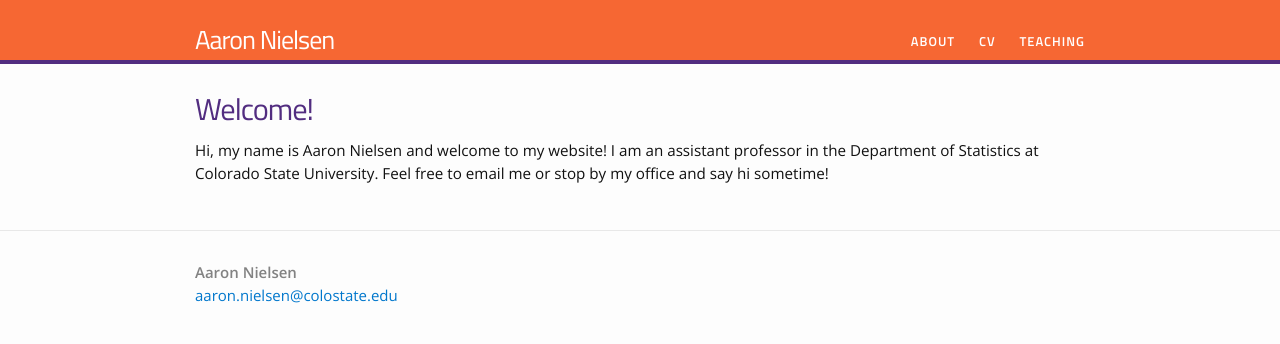
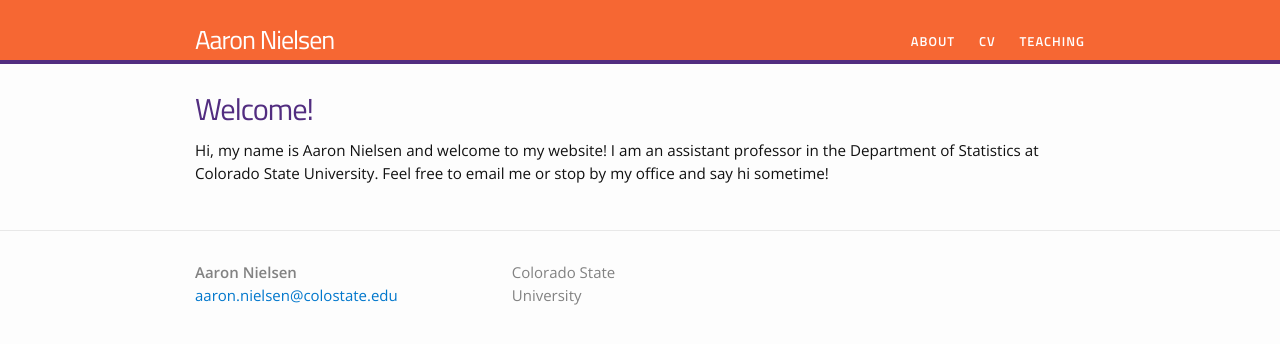
Before and after one commit to aaron-nielsen/aaron-nielsen.github.io, a Jekyll site: the page built from index.html, in a window 1280 px wide. Shown: the top 344 px of the page. Built offline with Jekyll 4.4.1, drawn with Linux system fonts in a browser that asks for light colours.

Commit message:
Update footer.html

```diff
--- a/_includes/footer.html
+++ b/_includes/footer.html
@@ -9,7 +9,7 @@
 
  <li><a href="mailto:{{ site.email }}">{{ site.email }}</a></li> </ul> </div>
 
- <div class="footer-col footer-col-2"> <ul class="social-media-list">
+ <div class="footer-col footer-col-2"> <ul class="social-media-list">{{ site.school }}
 
  </ul> </div>
 
```
